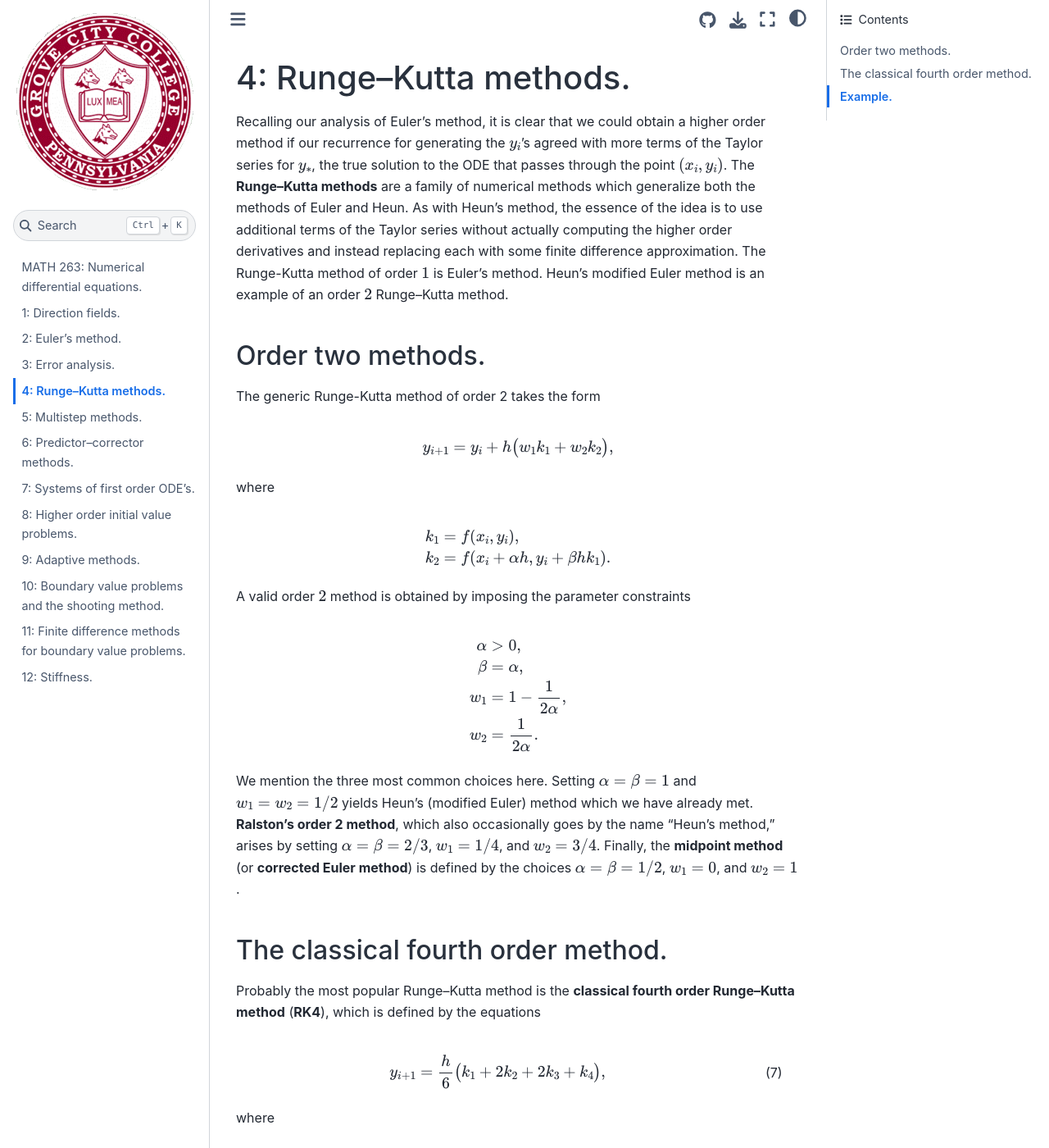
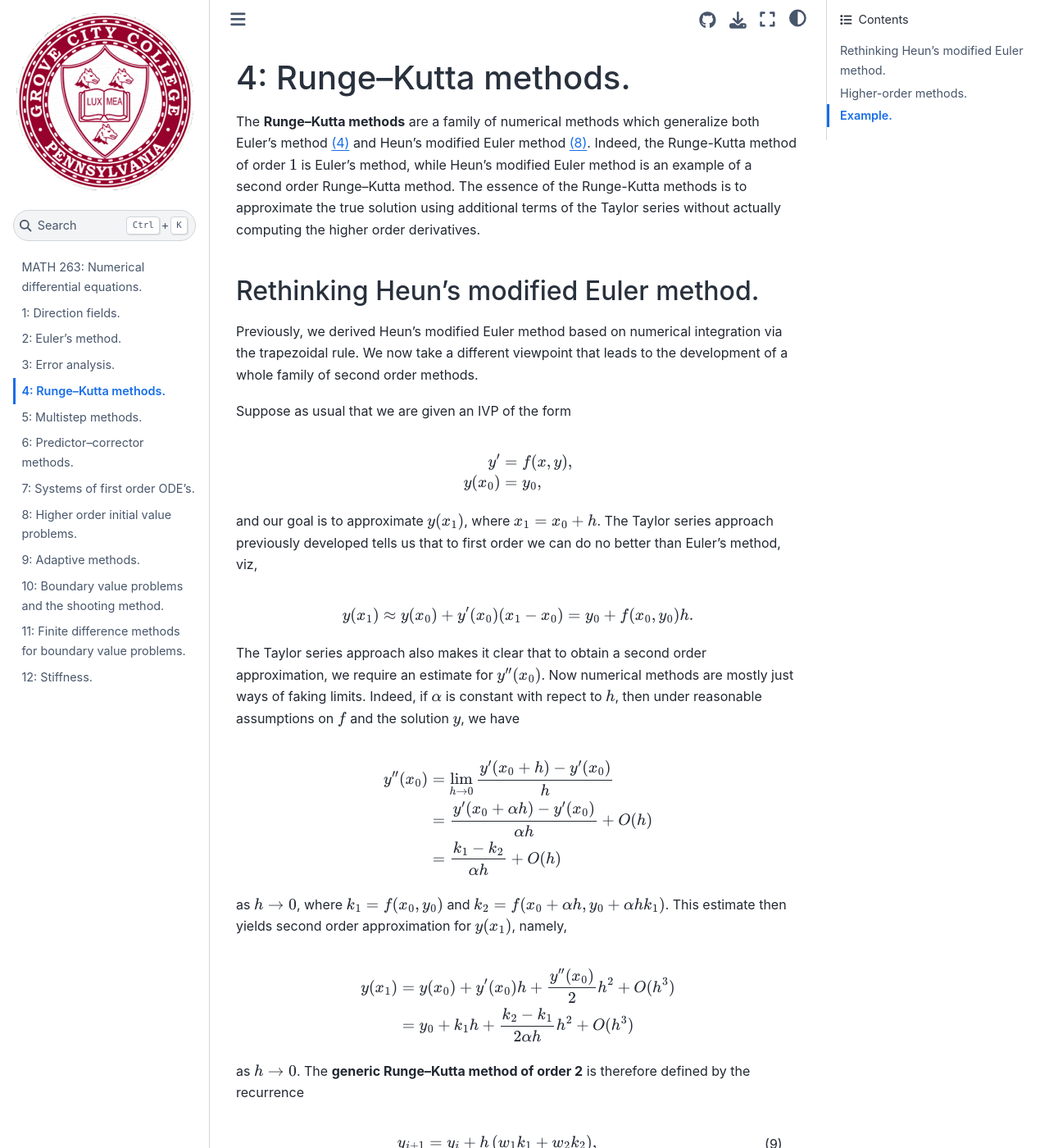
Before and after one commit to ethancsmith/math263-notes, a Jupyter Book: the page built from 04-runge-kutta_methods.md, in a window 1280 px wide and 1400 px high. Shown: the whole window at 82% size. Built offline with Jupyter Book 1.0.4 settings and Sphinx 7.4.7 and the Sphinx Book theme 1.1.4, drawn with Linux system fonts in a browser that asks for light colours; some of the changed text lies outside the part shown.

Commit message:
reworks notes on Runge-Kutta methods

````diff
--- a/02-euler_method.md
+++ b/02-euler_method.md
@@ -49,9 +49,10 @@
 \end{equation*}
 Whence choosing $y_1 = y_0 + hf(x_0, y_0)$, we have $y_1\approx y(x_1)$ as desired.
 Continuing in this fashion, **Euler's method** is defined by the recurrence
-\begin{equation*}
+```{math}
+:label: euler-method
 y_{i+1} = y_i + f(x_i, y_i)h
-\end{equation*}
+```
 for $i\ge 0$.
 
 ## Python implementation.
--- a/04-runge-kutta_methods.md
+++ b/04-runge-kutta_methods.md
@@ -14,41 +14,82 @@
 
 # 4: Runge–Kutta methods.
 
-Recalling our analysis of Euler's method, it is clear that we could obtain a higher order method if our recurrence for generating the $y_i$'s agreed with more terms of the Taylor series for $y_*$, the true solution to the ODE that passes through the point $(x_i, y_i)$.
-The **Runge–Kutta methods** are a family of numerical methods which generalize both the methods of Euler and Heun.
-As with Heun's method, the essence of the idea is to use additional terms of the Taylor series without actually computing the higher order derivatives and instead replacing each with some finite difference approximation.
-The Runge-Kutta method of order $1$ is Euler's method. Heun's modified Euler method is an example of an order $2$ Runge–Kutta method.
+The **Runge–Kutta methods** are a family of numerical methods which generalize both Euler's method {eq}`euler-method` and Heun's modified Euler method {eq}`mem-method`.
+Indeed, the Runge-Kutta method of order $1$ is Euler's method,
+while Heun's modified Euler method is an example of a second order Runge–Kutta method.
+The essence of the Runge-Kutta methods is to approximate the true solution using additional terms of the Taylor series without actually computing the higher order derivatives.
 
 +++
 
-## Order two methods.
+## Rethinking Heun's modified Euler method.
 
-The generic Runge-Kutta method of order 2 takes the form
+Previously, we derived Heun's modified Euler method based on numerical integration via the trapezoidal rule.
+We now take a different viewpoint that leads to the development of a whole family of second order methods.
+
+Suppose as usual that we are given an IVP of the form
 ```{math}
-y_{i+1} = y_i + h\big(w_1k_1 + w_2k_2\big),
+y' &= f(x,y),\\
+y(x_0) &= y_0,
+```
+and our goal is to approximate $y(x_1)$, where $x_1 = x_0+h$.
+The Taylor series approach previously developed tells us that to first order we can do no better than Euler's method, viz,
+```{math}
+y(x_1) \approx y(x_0) + y'(x_0)(x_1-x_0) = y_0 + f(x_0,y_0)h.
+```
+The Taylor series approach also makes it clear that to obtain a second order approximation, we require an estimate for $y''(x_0)$.
+Now numerical methods are mostly just ways of faking limits.
+Indeed, if $\alpha$ is constant with repect to $h$, then under reasonable assumptions on $f$ and the solution $y$, we have
+```{math}
+y''(x_0) &= \lim_{h\to 0}\frac{y'(x_0+h) - y'(x_0)}{h}\\
+&=\frac{y'(x_0+\alpha h) - y'(x_0)}{\alpha h} + O(h)\\
+&=\frac{k_1-k_2}{\alpha h} + O(h)
+```
+as $h\to 0$, where $k_1 = f(x_0, y_0)$ and $k_2 = f(x_0+\alpha h, y_0 + \alpha hk_1)$.
+This estimate then yields second order approximation for $y(x_1)$, namely,
+```{math}
+y(x_1) &= y(x_0) + y'(x_0)h +\frac{y''(x_0)}{2}h^2 + O(h^3)\\
+&= y_0 + k_1h  + \frac{k_2-k_1}{2\alpha h}h^2 + O(h^3)
+```
+as $h\to 0$.
+The **generic Runge–Kutta method of order 2** is therefore defined by the recurrence
+```{math}
+:label: generic-RK2
+y_{i+1} = y_i + h\left(w_1k_1 + w_2k_2\right),
 ```
 where
 ```{math}
 k_1 &= f(x_i, y_i),\\
-k_2 &= f(x_i+\alpha h, y_i + \beta hk_1).
+k_2 &= f(x_i + \alpha h, y_i + h\alpha k_1),\\
+w_1 &= 1-\frac{1}{2\alpha},\\
+w_2 &= \frac{1}{2\alpha},
 ```
-A valid order $2$ method is obtained by imposing the parameter constraints
-```{math}
-\alpha &> 0,\\
-\beta &=\alpha,\\
-w_1 &= 1-\frac{1}{2\alpha},\\
-w_2 &= \frac{1}{2\alpha}.
-```
+and $\alpha$ is any positive constant.
 We mention the three most common choices here.
-Setting $\alpha=\beta=1$ and $w_1=w_2=1/2$ yields Heun's (modified Euler) method which we have already met.
-**Ralston's order 2 method**, which also occasionally goes by the name "Heun's method," arises by setting $\alpha=\beta=2/3$, $w_1=1/4$, and $w_2=3/4$.
-Finally, the **midpoint method** (or **corrected Euler method**) is defined by the choices $\alpha=\beta=1/2$, $w_1=0$, and $w_2=1$.
+Setting $\alpha=1$ yields Heun's (modified Euler) method which we have already met.
+**Ralston's order 2 method**, which also occasionally goes by the name "Heun's method," arises by setting $\alpha=2/3$.
+Finally, the **midpoint method** (or **corrected Euler method**) is defined by the choice $\alpha=1/2$.
 
 +++
 
-## The classical fourth order method.
+## Higher-order methods.
 
-Probably the most popular Runge–Kutta method is the **classical fourth order Runge–Kutta method** (**RK4**), which is defined by the equations
+It is natural to speculate that higher-order methods could be obtained by taking a weighted average of additional (approximate) slopes "sampled" from the subinterval $[x_i, x_{i+1}]$.
+An $s$-stage Runge–Kutta method is the result of an average of $s$ such samples.
+The general form of an $s$-stage method is
+```{math}
+:label: s-stage-RK
+y_{i+1} = y_i + h\sum_{j=1}^s b_jk_j,
+```
+where
+```{math}
+k_1 &= f(x_i, y_i),\\
+k_2 &= f(x_i + c_2h, y_i + ha_{2,1}k_1),\\
+&\vdots\\
+k_s &= f\big(x_i + c_sh, y_i + h(a_{s,1}k_1 + \dots + a_{s,s-1}k_s)\big).
+```
+Of course care must be taken when choosing the coefficients so that the method is consistent with the Taylor series of the true solution.
+
+Perhaps the most popular Runge–Kutta method is the **classical fourth order Runge–Kutta method** (**RK4**), which is defined by the recurrence
 \begin{equation}
 y_{i+1} = \frac{h}{6}\big(k_1 + 2k_2 + 2k_3 + k_4\big),
 \end{equation}
@@ -71,7 +112,7 @@
 y(1)&=1.
 \end{align}
 
-```{code-cell}
+```{code-cell} ipython3
 import math263
 import numpy as np
 import sympy
````
Also changed, not shown: 03-error_analysis.md (+6 -5 lines), TODO.md (+0 -1 lines).
